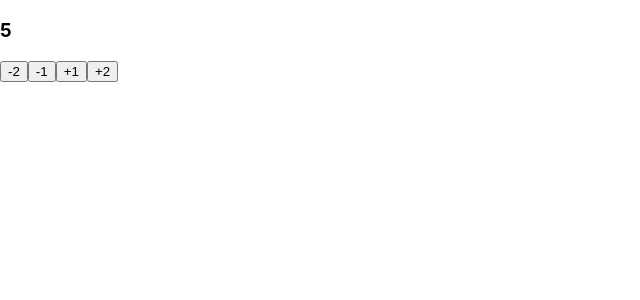
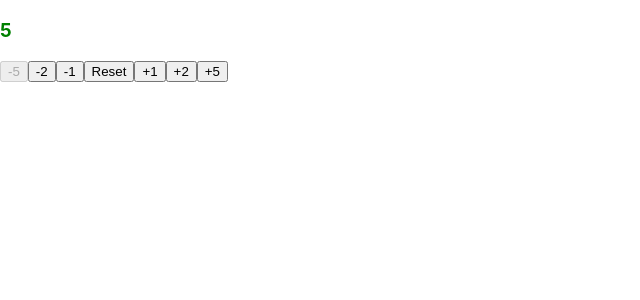
Before and after one commit to agnevolunge/react-folder, a React (Create React App) app: page / in a window 1280 px wide. Shown: the top 300 px of the page, without its empty margins (0-640 px from the left). Built offline with nearby package versions, Linux system fonts and the light colour scheme.

Commit message:
before changes on functions

```diff
--- a/src/CounterPage.js
+++ b/src/CounterPage.js
@@ -3,24 +3,30 @@ import Container from "./Components/Container/container"
 import { useState } from 'react'
 
 const CounterPage = () => {
+  const initialNum = 5
+  const [num, setNum] = useState(initialNum)
 
-  const [num, setNum] = useState(5)
-
+  const minus5Handler = () => setNum(num - 5)
   const minus2Handler = () => setNum(num - 2)
   const minus1Handler = () => setNum(num - 1)
   const plus1Handler = () => setNum(num + 1)
+  const plus2Handler = () => setNum(num + 2)
+  const plus5Handler = () => setNum(num + 5)
 
-  const plus2Handler = () => {
-    setNum(num + 2)
-  }
+  const resetHandler = () => setNum(initialNum)
+
+  const color = num < 5 ? 'red' : 'green'
 
   return (
     <Container>
-      <h3>{num}</h3>
-      <button onClick={minus2Handler}>-2</button>
-      <button onClick={minus1Handler}>-1</button>
-      <button onClick={plus1Handler}>+1</button>
-      <button onClick={plus2Handler}>+2</button>
+      <h3 style={{color: color}}>{num}</h3>
+      <button onClick={minus5Handler} disabled={num <= 5}>-5</button>
+      <button onClick={minus2Handler} disabled={num <= 2}>-2</button>
+      <button onClick={minus1Handler} disabled={num <= 1}>-1</button>
+      <button onClick={resetHandler} >Reset</button>
+      <button onClick={plus1Handler} disabled={num > 9}>+1</button>
+      <button onClick={plus2Handler} disabled={num > 8}>+2</button>
+      <button onClick={plus5Handler} disabled={num > 5}>+5</button>
     </Container>
 
   )
```
